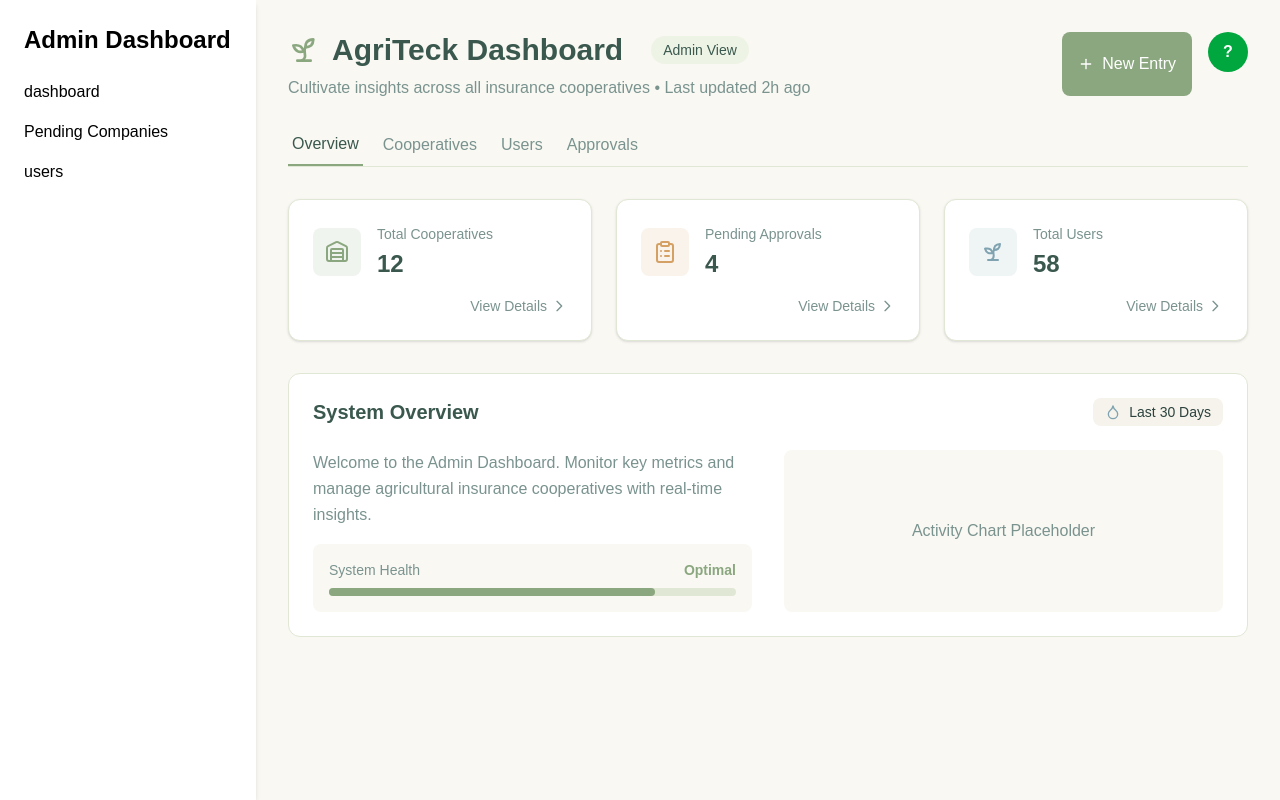
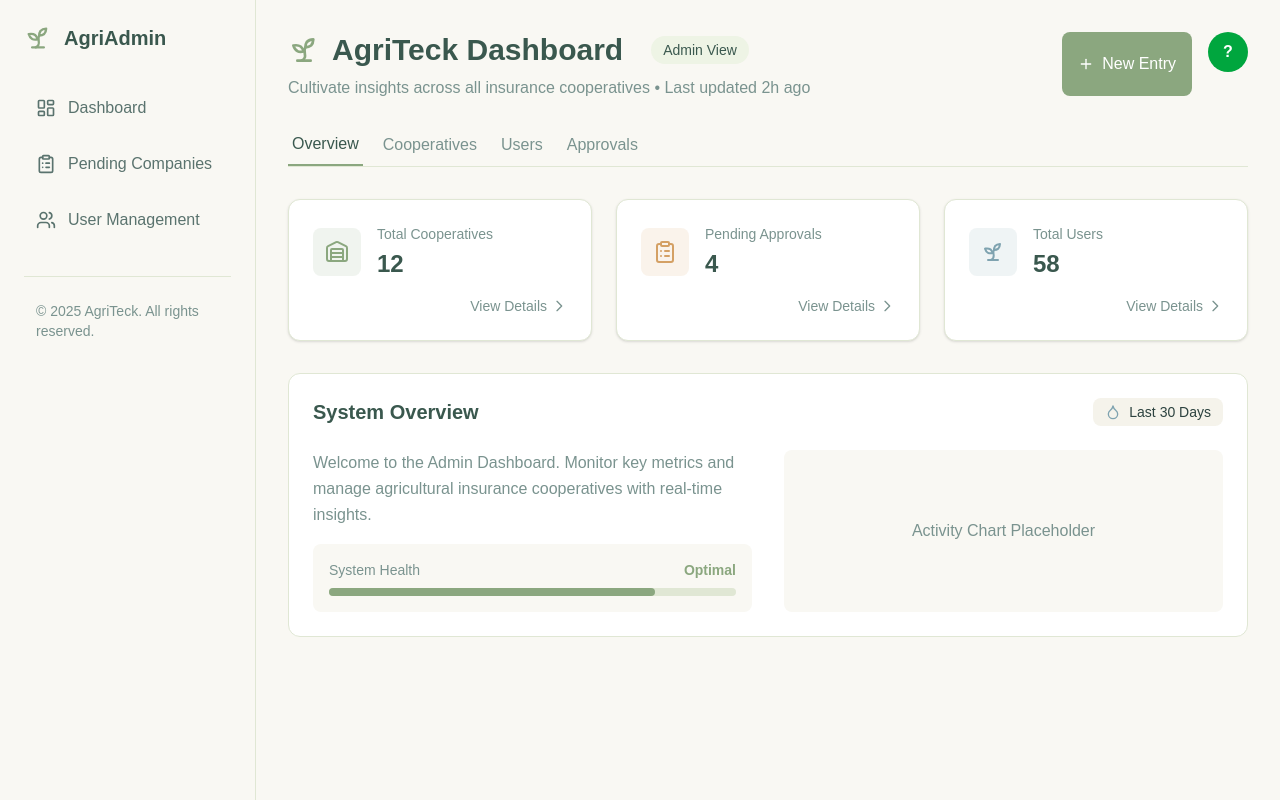
Before and after one commit to TinsaeTadesse17/FarmSecure-Microinsurance, a Next.js app in the folder frontend/: page /admin/dashboard in a window 1280 px wide. Built offline with nearby package versions, Linux system fonts and the light colour scheme.

Commit message:
enhance sidebar component

```diff
--- a/frontend/src/components/admin/sidebar.tsx
+++ b/frontend/src/components/admin/sidebar.tsx
@@ -2,22 +2,49 @@
 
 import React from 'react';
 import Link from 'next/link';
+import { LayoutDashboard, ClipboardList, Users, Sprout } from 'lucide-react';
 
 export default function Sidebar() {
   return (
-    <aside className="w-64 min-h-screen bg-white shadow-md p-6">
-      <h1 className="text-2xl font-bold text-black mb-6">Admin Dashboard</h1>
-      <nav className="space-y-4">
-      <Link href="/admin/dashboard" className="block text-black hover:text-green-600">
-          dashboard
+    <aside className="w-64 min-h-screen bg-[#f9f8f3] border-r border-[#e0e7d4] p-6">
+      <div className="flex items-center gap-3 mb-8">
+        <Sprout className="w-7 h-7 text-[#8ba77f]" />
+        <h1 className="text-xl font-semibold text-[#3a584e]">
+          AgriAdmin
+        </h1>
+      </div>
+
+      <nav className="space-y-2">
+        <Link
+          href="/admin/dashboard"
+          className="flex items-center gap-3 p-3 rounded-lg text-[#5a736e] hover:bg-[#eef4e5] hover:text-[#3a584e] transition-all"
+        >
+          <LayoutDashboard className="w-5 h-5" />
+          Dashboard
         </Link>
-        <Link href="/admin" className="block text-black hover:text-green-600">
+
+        <Link
+          href="/admin"
+          className="flex items-center gap-3 p-3 rounded-lg text-[#5a736e] hover:bg-[#eef4e5] hover:text-[#3a584e] transition-all"
+        >
+          <ClipboardList className="w-5 h-5" />
           Pending Companies
         </Link>
-        <Link href="/admin/users" className="block text-black hover:text-green-600">
-          users
+
+        <Link
+          href="/admin/users"
+          className="flex items-center gap-3 p-3 rounded-lg text-[#5a736e] hover:bg-[#eef4e5] hover:text-[#3a584e] transition-all"
+        >
+          <Users className="w-5 h-5" />
+          User Management
         </Link>
       </nav>
+
+      <div className="mt-8 pt-6 border-t border-[#e0e7d4]">
+        <div className="text-sm text-[#7a938f] px-3">
+          &copy; 2025 AgriTeck. All rights reserved.
+        </div>
+      </div>
     </aside>
   );
 }
```
